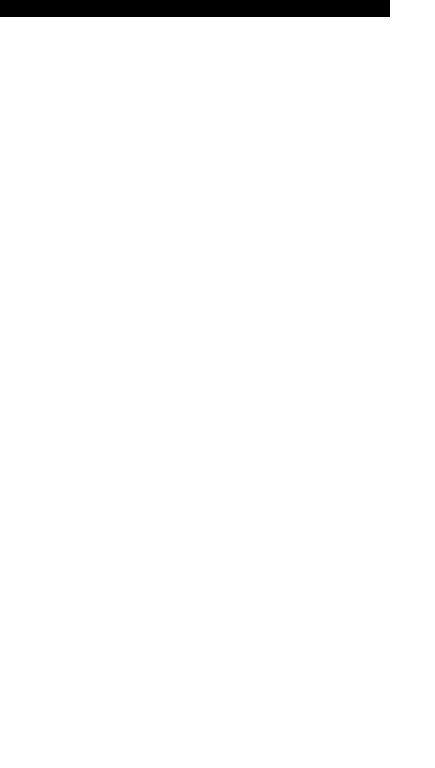
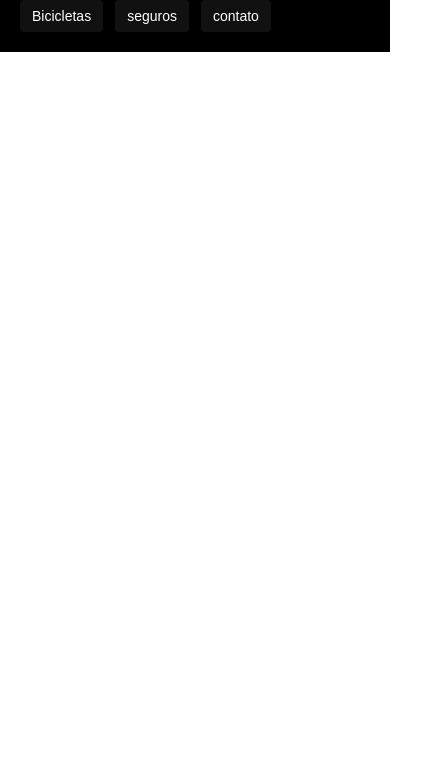
Before and after one commit to valmir473355/bikecraft, a plain HTML site: page index.html in a window 390 px wide. Shown: the part 76-844 px from the top of the page, 435 px wide, since content can reach past the window. Drawn offline with Linux system fonts and the light colour scheme.

Commit message:
header e menu finalizado

```diff
--- a/css/style.css
+++ b/css/style.css
@@ -19,6 +19,8 @@ a {
 
 .header {
     display: flex;
+    flex-wrap: wrap;
+    gap: 20px;
     justify-content: space-between;
     align-items: center;
     box-sizing: border-box;
@@ -30,6 +32,7 @@ a {
 
 .header-menu {
     display: flex;
+    flex-wrap: wrap;
     gap: 40px;
 }
 
@@ -38,4 +41,59 @@ a {
     padding: 16px 0;
     display: inline-block;
     font-size: 18px;
+    position: relative;
 }
+
+
+.header-menu a:after {
+    content: "";
+    display: block;
+    height: 2px;
+    width: 0px;
+    background-color: #ffffff;
+    margin-top: 4px;
+    transition: 0.3s;
+    position: absolute;
+}
+
+
+.header-menu a:hover:after {
+    width: 100%;
+}
+
+
+
+@media (max-width: 800px) {
+    .header-menu {
+        gap: 20px;
+    }
+
+    .header-menu a {
+        background: #111111;
+        padding: 12px 16px;
+        border-radius: 4px;
+    }
+
+    .header-menu a:hover {
+        background-color: #b63232;
+    }
+
+    .header a:after {
+        display: none;
+    }
+}
+
+
+
+
+@media (max-width: 600px) {
+    .header-menu {
+        gap: 12px;
+    }
+
+    .header-menu a {
+        padding: 8px 12px;
+        font-size: 14px;
+    }
+
+}
```
Also changed, not shown: index.html (line endings or trailing spaces).
